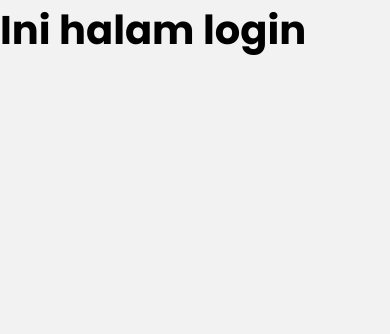
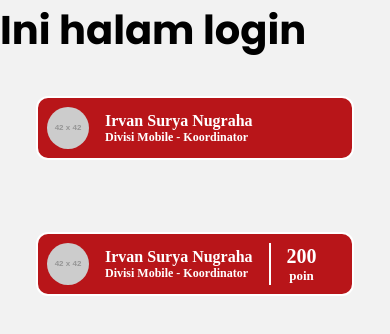
Before and after one commit to CODER-Mobile-Development/sikeang-coder-android, a React Native app: screen /Login in a window 390 px wide. Shown: the top 334 px of the page. Built offline with nearby package versions, Linux system fonts and the light colour scheme.

Commit message:
completed task 3 component

```diff
--- /dev/null
+++ b/src/components/UserTab/Admin/index.js
@@ -0,0 +1,70 @@
+import React from 'react';
+import { View, Text, Image, StyleSheet } from 'react-native';
+
+const UserTabAdmin = ({ imageUri, name, division }) => {
+  return (
+    <View style={styles.card}>
+      <View style={styles.contentContainer}>
+        <Image source={{ uri: imageUri }} style={styles.image} />
+        <View style={styles.textContainer}>
+          <Text style={styles.name}>{name}</Text>
+          <Text style={styles.division}>{division}</Text>
+        </View>
+      </View>
+    </View>
+  );
+};
+
+const styles = StyleSheet.create({
+  card: {
+    backgroundColor: '#B81519',
+    borderRadius: 12,
+    overflow: 'hidden',
+    borderWidth: 2,
+    borderColor: 'white',
+    flexDirection: 'column',
+    justifyContent: 'flex-start',
+    alignItems: 'flex-start',
+    padding: 9,
+    margin: 16,
+    flex: 1,
+  },
+  contentContainer: {
+    flexDirection: 'row',
+    alignItems: 'center',
+    gap: 16,
+    display: 'flex',
+  },
+  image: {
+    width: 42,
+    height: 42,
+    borderRadius: 9999,
+  },
+  textContainer: {
+    flexDirection: 'column',
+    justifyContent: 'flex-start',
+    alignItems: 'flex-start',
+    display: 'flex',
+  },
+  name: {
+    color: 'white',
+    fontSize: 16,
+    fontFamily: 'Poppins',
+    fontWeight: '700',
+    wordWrap: 'break-word',
+  },
+  division: {
+    color: 'white',
+    fontSize: 12,
+    fontFamily: 'Poppins',
+    fontWeight: '600',
+    wordWrap: 'break-word',
+  },
+  divider: {
+    width: 2,
+    height: '100%',
+    backgroundColor: 'white',
+  },
+});
+
+export default UserTabAdmin;
--- /dev/null
+++ b/src/components/UserTab/Member/index.js
@@ -0,0 +1,95 @@
+import React from 'react';
+import { View, Text, Image, StyleSheet } from 'react-native';
+
+const UserTabMember = ({ imageUri, name, division, points }) => {
+  return (
+    <View style={styles.card}>
+      <View style={styles.contentContainer}>
+        <Image source={{ uri: imageUri }} style={styles.image} />
+        <View style={styles.textContainer}>
+          <Text style={styles.name}>{name}</Text>
+          <Text style={styles.division}>{division}</Text>
+        </View>
+        <View style={styles.divider} />
+        <View style={styles.pointsContainer}>
+          <Text style={styles.points}>{points}</Text>
+          <Text style={styles.pointsLabel}>poin</Text>
+        </View>
+      </View>
+    </View>
+  );
+};
+
+const styles = StyleSheet.create({
+  card: {
+    backgroundColor: '#B81519',
+    borderRadius: 12,
+    overflow: 'hidden',
+    borderWidth: 2,
+    borderColor: 'white',
+    flexDirection: 'column',
+    justifyContent: 'flex-start',
+    alignItems: 'flex-start',
+    padding: 9,
+    margin: 16,
+    flex: 1,
+  },
+  contentContainer: {
+    flexDirection: 'row',
+    alignItems: 'center',
+    gap: 16,
+    display: 'flex',
+  },
+  image: {
+    width: 42,
+    height: 42,
+    borderRadius: 9999,
+  },
+  textContainer: {
+    flexDirection: 'column',
+    justifyContent: 'flex-start',
+    alignItems: 'flex-start',
+    display: 'flex',
+  },
+  name: {
+    color: 'white',
+    fontSize: 16,
+    fontFamily: 'Poppins',
+    fontWeight: '700',
+    wordWrap: 'break-word',
+  },
+  division: {
+    color: 'white',
+    fontSize: 12,
+    fontFamily: 'Poppins',
+    fontWeight: '600',
+    wordWrap: 'break-word',
+  },
+  divider: {
+    width: 2,
+    height: '100%',
+    backgroundColor: 'white',
+  },
+  pointsContainer: {
+    flexDirection: 'column',
+    justifyContent: 'flex-start',
+    alignItems: 'center',
+    display: 'flex',
+  },
+  points: {
+    color: 'white',
+    fontSize: 20,
+    fontFamily: 'Poppins',
+    fontWeight: '700',
+    wordWrap: 'break-word',
+  },
+  pointsLabel: {
+    color: 'white',
+    fontSize: 13,
+    fontFamily: 'Poppins',
+    fontWeight: '700',
+    wordWrap: 'break-word',
+  },
+});
+
+export default UserTabMember;
--- a/src/pages/Login/index.js
+++ b/src/pages/Login/index.js
@@ -1,7 +1,11 @@
 import React, { useCallback } from 'react';
-import { Text, View } from 'react-native';
+import { Text, View, StyleSheet } from 'react-native';
 import { useFonts } from 'expo-font';
 import * as SplashScreen from 'expo-splash-screen';
+
+//testing preview
+import UserTabAdmin from '../../components/UserTab/Admin';
+import UserTabMember from '../../components/UserTab/Member';
 
 const poppinsMedium = require('../../assets/fonts/Poppins-Medium.ttf');
 const poppinsSemiBold = require('../../assets/fonts/Poppins-SemiBold.ttf');
@@ -34,8 +38,22 @@ function Login() {
       >
         Ini halam login
       </Text>
+      <View style={styles.container}>
+        <UserTabAdmin imageUri="https://via.placeholder.com/42x42" name="Irvan Surya Nugraha" division="Divisi Mobile - Koordinator" />
+      </View>
+      <View style={styles.container}>
+        <UserTabMember imageUri="https://via.placeholder.com/42x42" name="Irvan Surya Nugraha" division="Divisi Mobile - Koordinator" points={200} />
+      </View>
     </View>
   );
 }
 
+const styles = StyleSheet.create({
+  container: {
+    flexDirection: 'row',
+    justifyContent: 'space-between',
+    margin: 20
+  },
+});
+
 export default Login;
```
Also changed, not shown: src/components/EventOption/index.js (added, +34 -0 lines), 1 other file (tests, documents, lock files or other folders).
